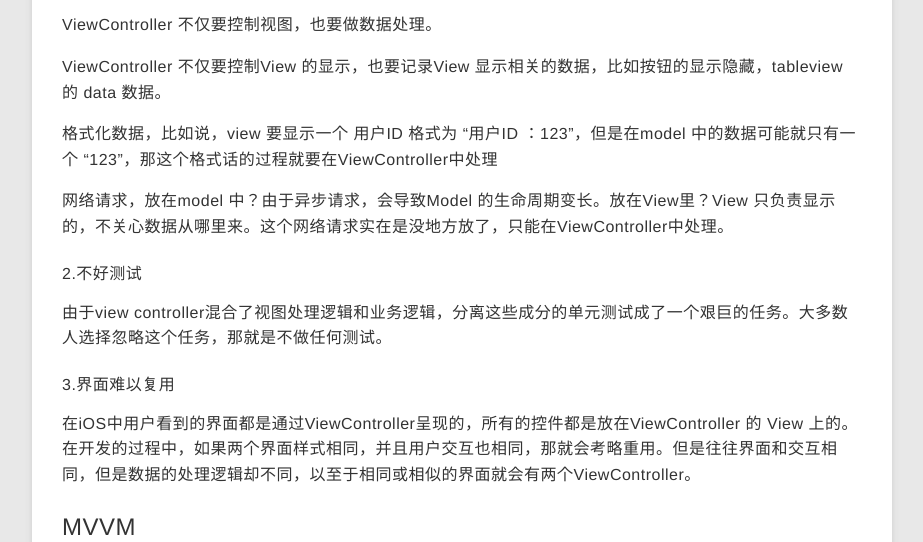
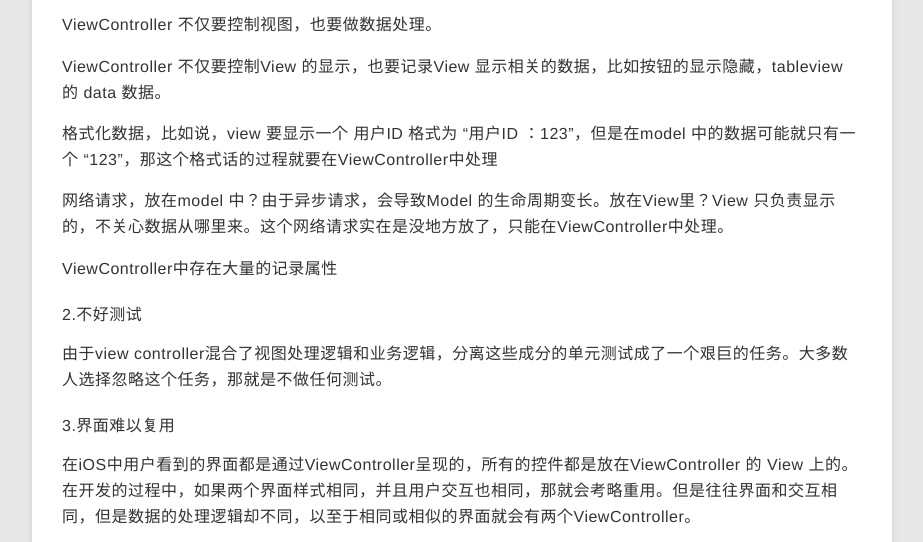
Before and after one commit to nyzhanggy/dulldevil.github.io, a Jekyll site: the page built from _posts/2017-11-14-iOS中的MVC.md, in a window 1280 px wide and 900 px high, scrolled down 1852 px, cut to the strip 0-542 px from the top of the window. Shown: the whole strip, without its empty margins (178-1101 px from the left). Built offline with Jekyll 4.4.1, drawn with Linux system fonts in a browser that asks for light colours.

Commit message:
no message

```diff
--- a/_posts/2017-11-14-iOS中的MVC.md
+++ b/_posts/2017-11-14-iOS中的MVC.md
@@ -72,6 +72,7 @@ ViewController 不仅要控制View 的显示，也要记录View 显示相关的
 
 网络请求，放在model 中？由于异步请求，会导致Model 的生命周期变长。放在View里？View 只负责显示的，不关心数据从哪里来。这个网络请求实在是没地方放了，只能在ViewController中处理。
 
+ViewController中存在大量的记录属性
 
 
 #### 2.不好测试
```
